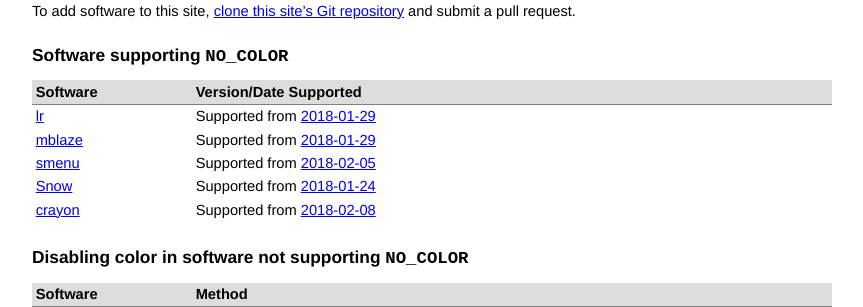
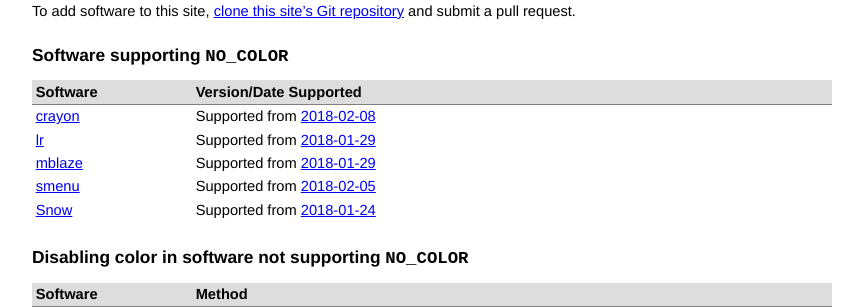
Before and after one commit to jcs/no_color, a Jekyll site: the page built from index.md, in a window 1280 px wide. Shown: the part 353-660 px from the top of the page, without its empty margins (208-1071 px from the left). Built offline with Jekyll 4.4.1, drawn with Linux system fonts in a browser that asks for light colours; our own code applies the rules of GitHub Pages for plain Markdown files.

```diff
--- a/index.md
+++ b/index.md
@@ -37,11 +37,11 @@ and submit a pull request.
 
 | Software | Version/Date Supported |
 |:-|:-|
+| [crayon](https://github.com/r-lib/crayon) | Supported from [2018-02-08](https://github.com/r-lib/crayon/commit/700800135d04408bf1c99426b3fec9a4073b8a97) |
 | [lr](https://github.com/chneukirchen/lr) | Supported from [2018-01-29](https://github.com/chneukirchen/lr/commit/8f0ac7c8abb4e0830d6cf72bbbd5f38c44b4266d) |
 | [mblaze](https://github.com/chneukirchen/mblaze) | Supported from [2018-01-29](https://github.com/chneukirchen/mblaze/commit/4014f03afe6d624ba1c6bdde6551b4996ba31fe5) |
 | [smenu](https://github.com/p-gen/smenu) | Supported from [2018-02-05](https://github.com/p-gen/smenu/commit/70d3ee5a328230dff3b744b2f0ca7ef20ecb530e) |
 | [Snow](https://github.com/mortie/snow) | Supported from [2018-01-24](https://github.com/mortie/snow/commit/aadbbd375e03ec6000e23d817d2bd722b417296f) |
-| [crayon](https://github.com/r-lib/crayon) | Supported from [2018-02-08](https://github.com/r-lib/crayon/commit/700800135d04408bf1c99426b3fec9a4073b8a97) |
 {: rules="groups"}
 
 ## Disabling color in software not supporting `NO_COLOR`
```
